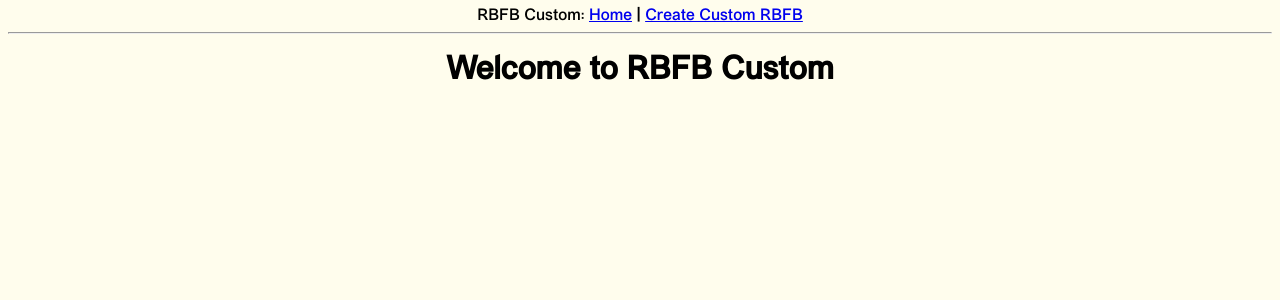
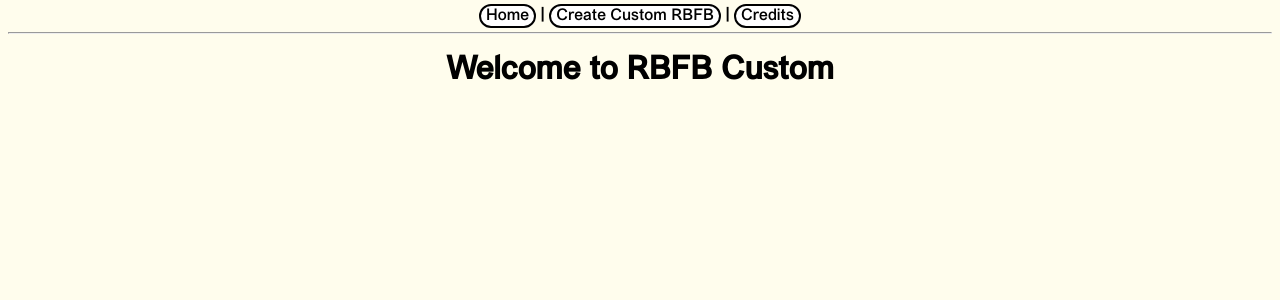
Before and after one commit to griffinhcollins/custom-rbfb, a Flask app: page / in a window 1280 px wide. Shown: the top 300 px of the page. Run offline with Flask 3, Linux system fonts and the light colour scheme.

Commit message:
Updated nav bar, added credits page

```diff
--- a/app/routes.py
+++ b/app/routes.py
@@ -64,7 +64,6 @@ def score(topic, rgb, score):
     )
 
 
-@app.route("/share/<urlval>")
-def share(urlval):
-    shareurl = f"http://127.0.0.1:5000/view/{urlval}"
-    return render_template("share.html", url=shareurl)
+@app.route("/credits")
+def credits():
+    return render_template("credits.html")
--- a/app/static/styles.css
+++ b/app/static/styles.css
@@ -32,6 +32,16 @@ body {
     font-size: 20px;
     padding: 15px 32px;
     box-shadow: 0px 5px 0px 1px black, 0 0 0 2px black;
+
+}
+
+.nav a {
+    text-decoration: none;
+    padding: 2px 5px;
+    background-color: white;
+    border: solid 2px black;
+    border-radius: 32px;
+    color: black;
 
 }
 
--- a/app/templates/base.html
+++ b/app/templates/base.html
@@ -14,11 +14,12 @@
 </head>
 
 <body>
-        <div>
-            RBFB Custom:
+    <div class="nav">
         <a href="{{ url_for('index') }}">Home</a>
         |
         <a href="{{ url_for('new') }}">Create Custom RBFB</a>
+        |
+        <a href="{{ url_for('credits') }}">Credits</a>
     </div>
     <hr>
     {% with messages = get_flashed_messages() %}
```
Also changed, not shown: app/templates/credits.html (added, +10 -0 lines). Lines whose indentation alone changed are shown as unchanged.
